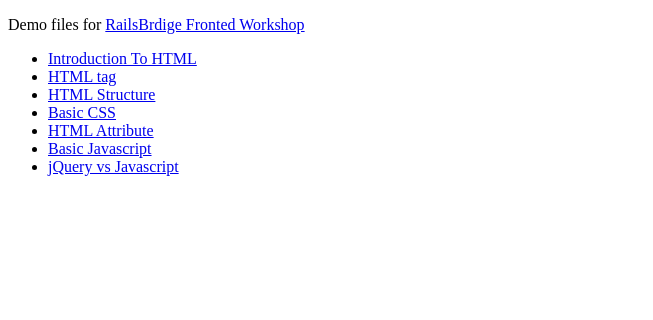
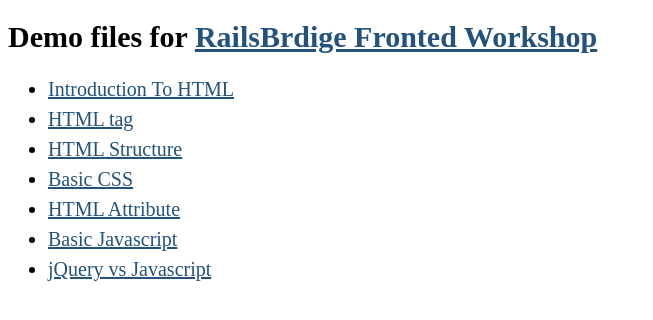
Before and after one commit to duffycheng/wit-frontend-workshop, a plain HTML site: page demo/index.html in a window 1280 px wide. Shown: the whole page, without its empty margins (0-653 px from the left). Drawn offline with Linux system fonts and the light colour scheme.

Commit message:
add style to demo index page

```diff
--- a/demo/index.html
+++ b/demo/index.html
@@ -3,9 +3,22 @@
 <head>
 	<meta charset="utf-8">
 	<title> Fronted workshop - Demo Files</title>
+	<style type="text/css" media="screen">
+		a, a:visited, a:hover, a:focus{
+			color: #23527c;
+		}
+		h1{
+			font-size: 30px;
+		}
+		li{
+           font-size: 20px;
+           line-height: 30px;
+		}
+	</style>
 </head>
 <body>
-	<p>Demo files for <a href="http://docs.railsbridge.org/frontend/frontend" target="_blank">RailsBrdige Fronted Workshop</a></p>
+
+	<h1>Demo files for <a href="http://docs.railsbridge.org/frontend/frontend" target="_blank">RailsBrdige Fronted Workshop</a></h1>
 	<ul>
 		<li><a href="1-html.html">Introduction To HTML</a></li>
 		<li><a href="2-tag.html">HTML tag</a></li>
```
